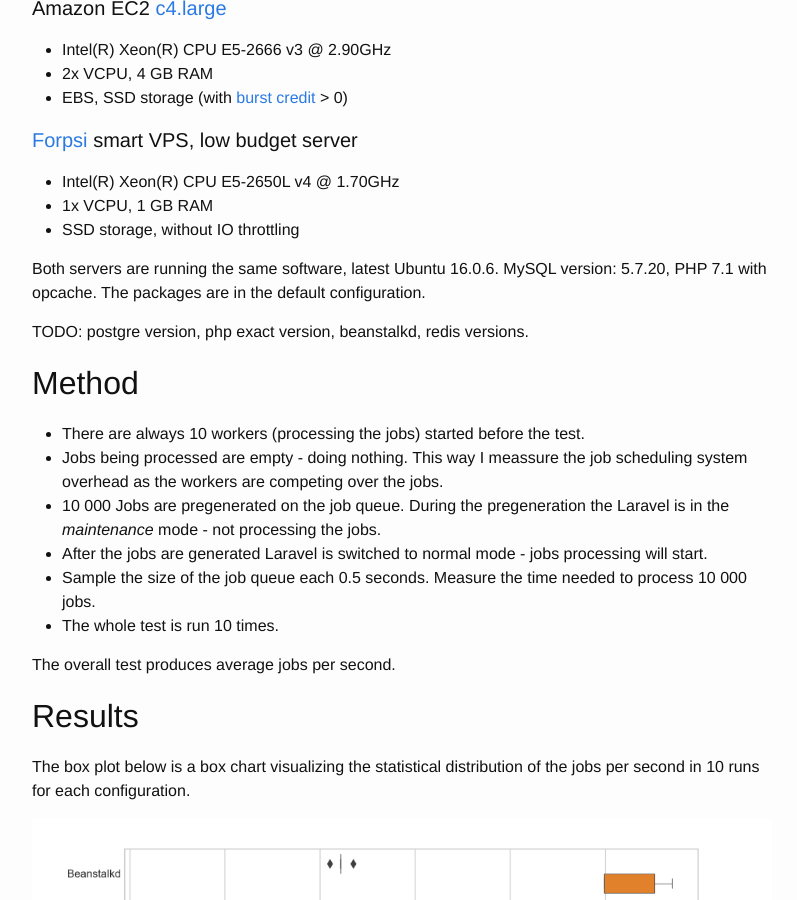
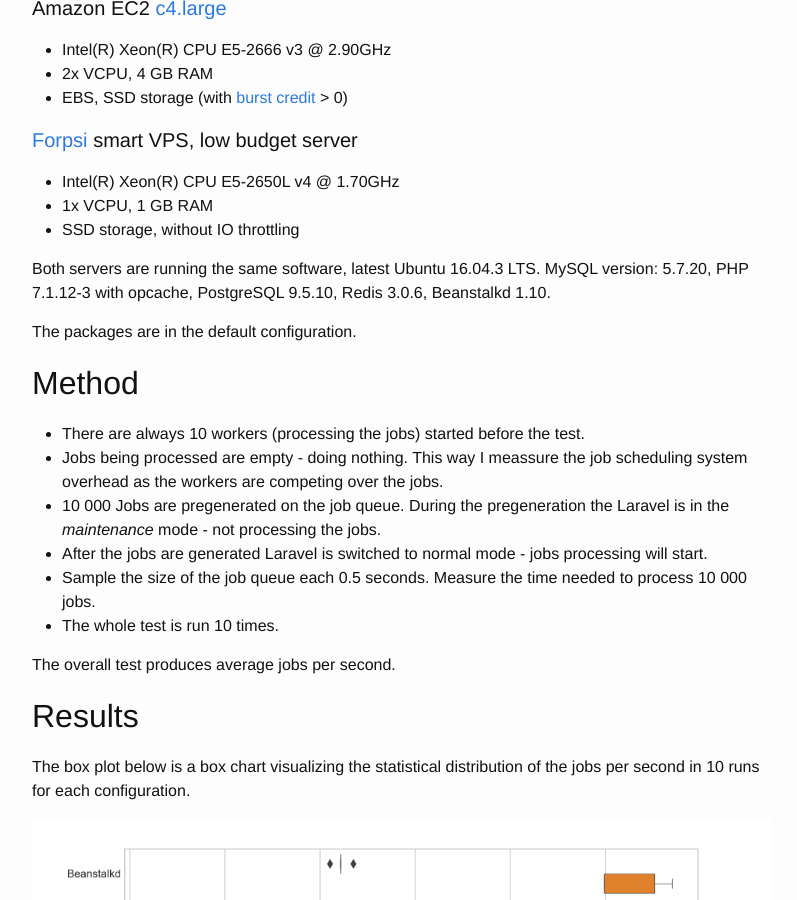
Before and after one commit to ph4r05/devblog, a Jekyll site: the page built from _posts/2017-12-16-laravel-queueing-benchmark.markdown, in a window 1280 px wide and 900 px high, scrolled down 435 px. Shown: the whole window, without its empty margins (238-1035 px from the left). Built offline with Jekyll 4.4.1, drawn with Linux system fonts in a browser that asks for light colours.

Commit message:
benchmark - SW versions added

```diff
--- a/_posts/2017-12-16-laravel-queueing-benchmark.markdown
+++ b/_posts/2017-12-16-laravel-queueing-benchmark.markdown
@@ -30,11 +30,11 @@ The benchmarks were performed on 2 VPS:
 - 1x VCPU, 1 GB RAM
 - SSD storage, without IO throttling
 
-Both servers are running the same software, latest Ubuntu 16.0.6.
-MySQL version: 5.7.20, PHP 7.1 with opcache. The packages are in the default
-configuration.
+Both servers are running the same software, latest Ubuntu 16.04.3 LTS.
+MySQL version: 5.7.20, PHP 7.1.12-3 with opcache,
+PostgreSQL 9.5.10, Redis 3.0.6, Beanstalkd 1.10.
 
-TODO: postgre version, php exact version, beanstalkd, redis versions.
+The packages are in the default configuration.
 
 ## Method
 
@@ -81,6 +81,8 @@ Amazon C4 offers 2 thread cores and the processor is a bit faster than forpsi:
 | DB-pgsql | 273.13
 {:.mbtablestyle3}
 
+<br/>
+
 ## Burst credit
 
 When testing on Amazon EC2 its important to realize the EBS storage drives
```
